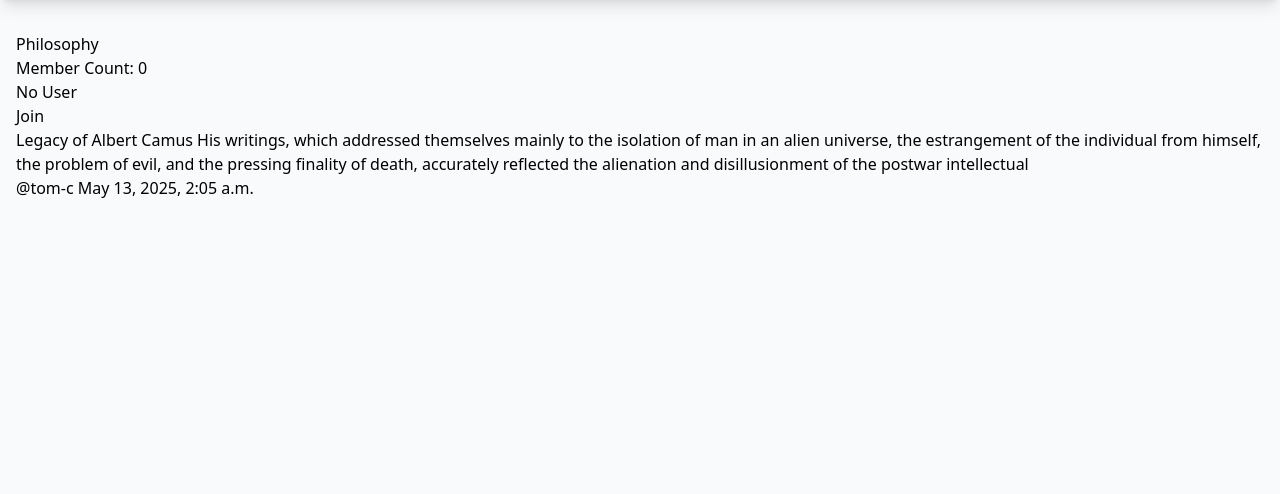
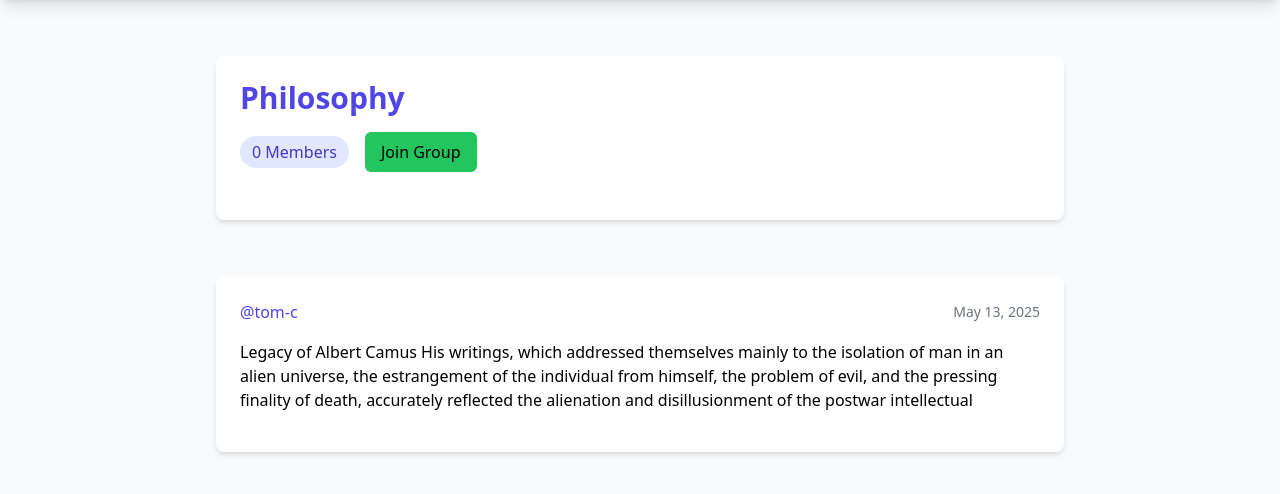
Before and after one commit to mehant-kr/social_app, a Django app: a page that uses post/templates/post/_post.html in a window 1280 px wide. Shown: the part 64-558 px from the top of the page. Run offline with Django 3.2, Linux system fonts and the light colour scheme; data comes from the database, SQL or seed files in the repository; both versions use the stored data as it was after the commit; some libraries are stand-ins or nearby versions.

Commit message:
User interface improvement

```diff
--- a/accounts/urls.py
+++ b/accounts/urls.py
@@ -7,6 +7,7 @@ app_name = 'accounts'
 
 urlpatterns = [
     path('login/', auth_views.LoginView.as_view(template_name='accounts/login.html'), name='login'),
-    path('logout/', auth_views.LogoutView.as_view(), name='logout'),
+    # path('logout/', auth_views.LogoutView.as_view(next_page="thanks"), name='logout'),
+    path('logout/', views.logout_view, name='logout'),
     path('signup/', views.SignUp.as_view(), name='signup'),
 ]
--- a/groups/templates/groups/group_detail.html
+++ b/groups/templates/groups/group_detail.html
@@ -1,35 +1,40 @@
 {% extends "groups/group_base.html" %}
 {% block pregroup %}
-    <h1>{{ group.name }}</h1>
-{#    group - context dict auto passed by groups/models/Group class as lower case 'group'#}
-    <h2>Member Count: {{ group.members.count }}</h2>
-
-    <div class="content">
+    <div class="max-w-4xl mx-auto p-6">
+        <div class="bg-white rounded-lg shadow-md p-6 mb-8">
+            <h1 class="text-3xl font-bold text-indigo-600 mb-4">{{ group.name }}</h1>
+            <div class="flex items-center space-x-4 mb-6">
+                <div class="bg-indigo-100 text-indigo-700 px-3 py-1 rounded-full">
+                    {{ group.members.count }} Member{{ group.members.count|pluralize }}
+                </div>
                 {% if user in group.members.all %}
-            <p>User is there</p>
                     <a href="{% url 'groups:leave' slug=group.slug %}"
-                class="btn btn-lg btn-fill btn-warning">
-                <span class="glyphicon glyphicon-remove-circle">Leave</span>
+                       class="bg-red-500 hover:bg-red-600 text-white px-4 py-2 rounded-md transition duration-200">
+                        Leave Group
                     </a>
                 {% else %}
-            <p>No User</p>
                     <a href="{% url 'groups:join' slug=group.slug %}"
-               class="btn btn-lg btn-fill btn-warning">
-                <span class="glyphicon glyphicon-ok-circle">Join</span>
+                       class="bg-green-500 hover:bg-green-600 text-black px-4 py-2 rounded-md transition duration-200">
+                        Join Group
                     </a>
                 {% endif %}
+            </div>
+        </div>
     </div>
 {% endblock %}
 
 {% block group_content %}
-    <div class="col-md-8">
+    <div class="max-w-4xl mx-auto px-6">
         {% if group.posts.count == 0 %}
-            <h2>No posts in this group yet!</h2>
+            <div class="text-center py-12">
+                <h2 class="text-2xl text-gray-600">No posts in this group yet!</h2>
+            </div>
         {% else %}
+            <div class="space-y-6">
                 {% for post in group.posts.all %}
                     {% include "post/_post.html" %}
-                {# injecting html file, just like extends #}
                 {% endfor %}
+            </div>
         {% endif %}
     </div>
 {% endblock %}
--- a/post/templates/post/_post.html
+++ b/post/templates/post/_post.html
@@ -1,24 +1,29 @@
-<div class="post media">
-    <h3>{{ post.message_html|safe }}</h3>
-    <div class="media-body">
-{#        <strong>{{ post.user.username }}</strong>#}
-        <h5 class='media-heading'>
-            <span class="username">
-                <a href="{% url 'post:for_user' username=post.user.username %}">@{{ post.user.username }}</a>
-            </span>
-            <time class="time">
-                <a href="{% url 'post:single' username=post.user.username pk=post.pk %}">
-                    {{ post.created_at }}
+<div class="bg-white rounded-lg shadow-md p-6 hover:shadow-lg transition duration-200">
+    <div class="mb-4">
+        <div class="flex items-center justify-between mb-4">
+            <a href="{% url 'post:for_user' username=post.user.username %}"
+               class="text-indigo-600 hover:text-indigo-800 font-medium">
+                @{{ post.user.username }}
+            </a>
+            <time class="text-sm text-gray-500">
+                <a href="{% url 'post:single' username=post.user.username pk=post.pk %}"
+                   class="hover:text-indigo-600">
+                    {{ post.created_at|date:"M d, Y" }}
                 </a>
             </time>
-        </h5>
-        <div class="media-footer">
-            {% if user.is_authenticated and post.user == user %}
-                <a href="{% url 'post:delete' pk=post.pk %}" title="delete" class="btn btn-simple">
-                    <span class="glyphicon glyphicon-remove text-danger" aria-hidden='true'></span>
-                    <span class="text-danger icon-label">Delete</span>
-                </a>
-            {% endif %}
+        </div>
+        <div class="prose max-w-none">
+            {{ post.message_html|safe }}
         </div>
     </div>
+    {% if user.is_authenticated and post.user == user and hide_delete == False %}
+        <div class="flex justify-end">
+            <a href="{% url 'post:delete' pk=post.pk %}"
+               class="inline-block bg-red-500 text-white font-medium
+          py-2 px-4 rounded hover:bg-red-600
+          transition duration-150 ease-in-out">
+                Delete
+            </a>
+        </div>
+    {% endif %}
 </div>
--- a/post/templates/post/user_post_list.html
+++ b/post/templates/post/user_post_list.html
@@ -10,6 +10,7 @@
     <div class="col-md-8">
         {% for post in post_list %}
             {% include "post/_post.html" %}
+            </br>
         {% endfor %}
     </div>
 {% endblock %}
```
Also changed, not shown: accounts/forms.py (+13 -1 lines), accounts/templates/accounts/login.html (+16 -2 lines), accounts/templates/accounts/signup.html (+16 -1 lines), accounts/views.py (+8 -0 lines), post/templates/post/post_confirm_delete.html (+21 -6 lines), db.sqlite3, post/templates/post/post_list.html (line endings or trailing spaces). Lines whose indentation alone changed are shown as unchanged.
